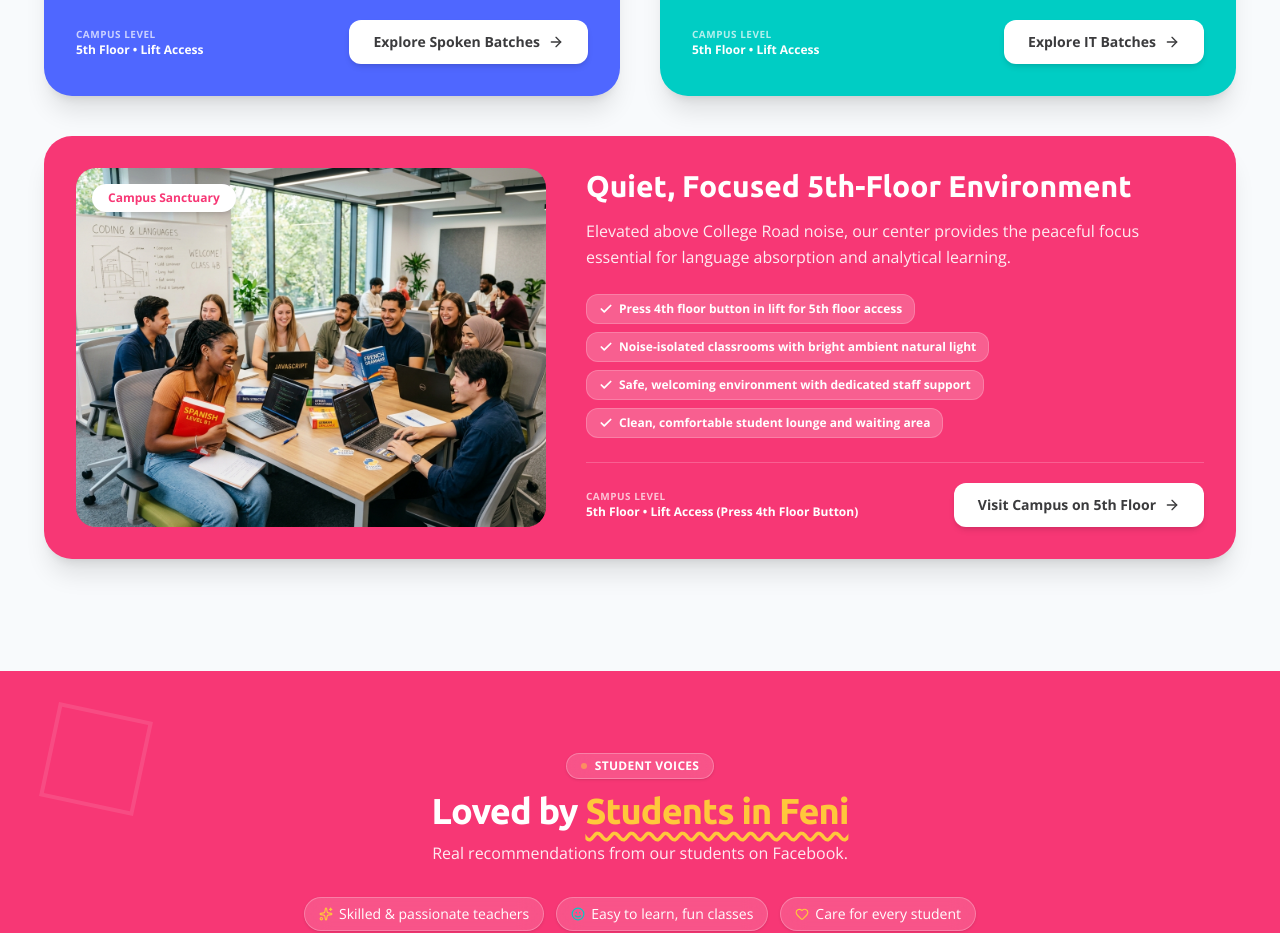
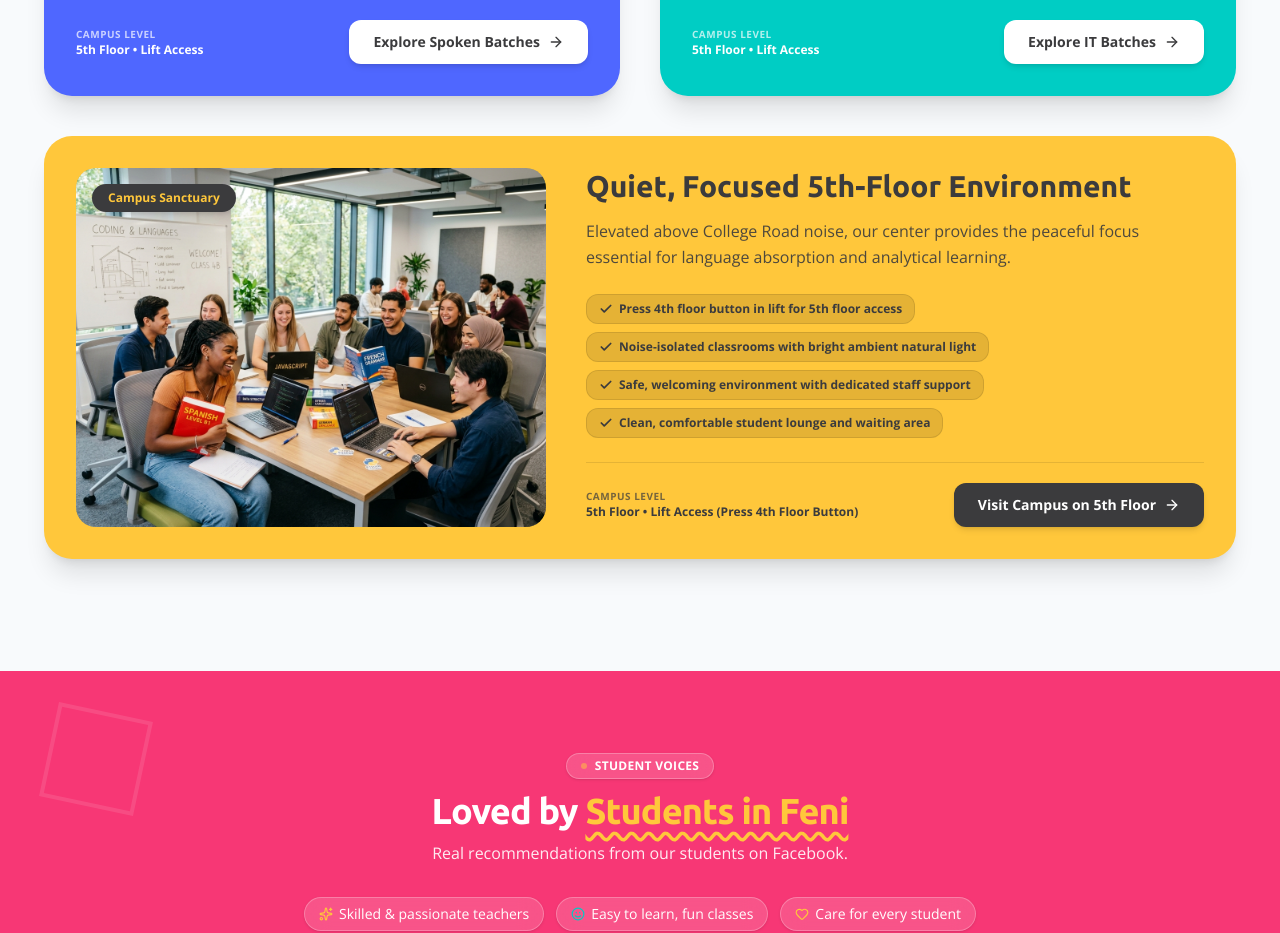
Before and after one commit to mahid559/the_educate_centre, a Next.js app: page / in a window 1280 px wide. Shown: the part 7440-8373 px from the top of the page. Built offline with nearby package versions, Linux system fonts and the light colour scheme.

Commit message:
Update 3rd card in Campus Infrastructure to Yellow color

```diff
--- a/src/components/FacilitiesGallery.tsx
+++ b/src/components/FacilitiesGallery.tsx
@@ -19,7 +19,10 @@ export function FacilitiesGallery() {
       badgeBg: "bg-white text-[#4F67FF]",
       buttonBg: "bg-white text-[#3B3B3D] hover:bg-white/90",
       chipBg: "bg-white/20 text-white border-white/20",
+      checkColor: "text-white",
       dividerColor: "border-white/20",
+      footerLabel: "text-white/70",
+      footerValue: "text-white",
       badgeText: "Language Studio",
       actionLink: "/programs",
       actionText: "Explore Spoken Batches",
@@ -31,19 +34,25 @@ export function FacilitiesGallery() {
       badgeBg: "bg-white text-[#008982]",
       buttonBg: "bg-white text-[#3B3B3D] hover:bg-white/90",
       chipBg: "bg-white/20 text-white border-white/20",
+      checkColor: "text-white",
       dividerColor: "border-white/20",
+      footerLabel: "text-white/70",
+      footerValue: "text-white",
       badgeText: "IT Training Lab",
       actionLink: "/programs",
       actionText: "Explore IT Batches",
     },
     {
-      cardBg: "bg-[#F73775]",
-      titleColor: "text-white",
-      descColor: "text-white/90",
-      badgeBg: "bg-white text-[#F73775]",
-      buttonBg: "bg-white text-[#3B3B3D] hover:bg-white/90",
-      chipBg: "bg-white/20 text-white border-white/20",
-      dividerColor: "border-white/20",
+      cardBg: "bg-[#FFC73B]",
+      titleColor: "text-[#3B3B3D]",
+      descColor: "text-[#3B3B3D]/90",
+      badgeBg: "bg-[#3B3B3D] text-[#FFC73B]",
+      buttonBg: "bg-[#3B3B3D] text-white hover:bg-[#222428]",
+      chipBg: "bg-black/10 text-[#3B3B3D] border-black/10",
+      checkColor: "text-[#3B3B3D]",
+      dividerColor: "border-black/10",
+      footerLabel: "text-[#3B3B3D]/70",
+      footerValue: "text-[#3B3B3D]",
       badgeText: "Campus Sanctuary",
       actionLink: "/contact",
       actionText: "Visit Campus on 5th Floor",
@@ -67,7 +76,7 @@ export function FacilitiesGallery() {
           </p>
         </div>
 
-        {/* Facilities Dual Showcase + Full-Width Horizontal 3rd Card */}
+        {/* Facilities Dual Showcase + Full-Width Horizontal 3rd Card in Padora Yellow */}
         <div className="grid grid-cols-1 lg:grid-cols-2 gap-8 sm:gap-10">
           {facilities.map((fac, idx) => {
             const style = facilityStyles[idx % facilityStyles.length];
@@ -122,7 +131,7 @@ export function FacilitiesGallery() {
                             className={`text-xs font-bold px-3 py-1.5 rounded-xl inline-flex items-center gap-1.5 border ${style.chipBg}`}
                           >
                             <Check
-                              className="w-3.5 h-3.5 text-white"
+                              className={`w-3.5 h-3.5 ${style.checkColor}`}
                               strokeWidth={3}
                             />
                             <span>{item}</span>
@@ -136,10 +145,14 @@ export function FacilitiesGallery() {
                       className={`pt-5 border-t ${style.dividerColor} flex flex-col sm:flex-row sm:items-center justify-between gap-4`}
                     >
                       <div className="flex flex-col">
-                        <span className="text-[10px] uppercase font-bold tracking-wider text-white/70">
+                        <span
+                          className={`text-[10px] uppercase font-bold tracking-wider ${style.footerLabel}`}
+                        >
                           Campus Level
                         </span>
-                        <span className="text-xs font-extrabold text-white">
+                        <span
+                          className={`text-xs font-extrabold ${style.footerValue}`}
+                        >
                           5th Floor • Lift Access (Press 4th Floor Button)
                         </span>
                       </div>
@@ -205,7 +218,7 @@ export function FacilitiesGallery() {
                           className={`text-xs font-bold px-3 py-1.5 rounded-xl inline-flex items-center gap-1.5 border ${style.chipBg}`}
                         >
                           <Check
-                            className="w-3.5 h-3.5 text-white"
+                            className={`w-3.5 h-3.5 ${style.checkColor}`}
                             strokeWidth={3}
                           />
                           <span>{item}</span>
@@ -215,15 +228,19 @@ export function FacilitiesGallery() {
                   </div>
                 </div>
 
-                {/* Footer with Padora White Action Button */}
+                {/* Footer with Padora Action Button */}
                 <div
                   className={`pt-5 border-t ${style.dividerColor} flex items-center justify-between gap-3`}
                 >
                   <div className="flex flex-col">
-                    <span className="text-[10px] uppercase font-bold tracking-wider text-white/70">
+                    <span
+                      className={`text-[10px] uppercase font-bold tracking-wider ${style.footerLabel}`}
+                    >
                       Campus Level
                     </span>
-                    <span className="text-xs font-extrabold text-white">
+                    <span
+                      className={`text-xs font-extrabold ${style.footerValue}`}
+                    >
                       5th Floor • Lift Access
                     </span>
                   </div>
```
